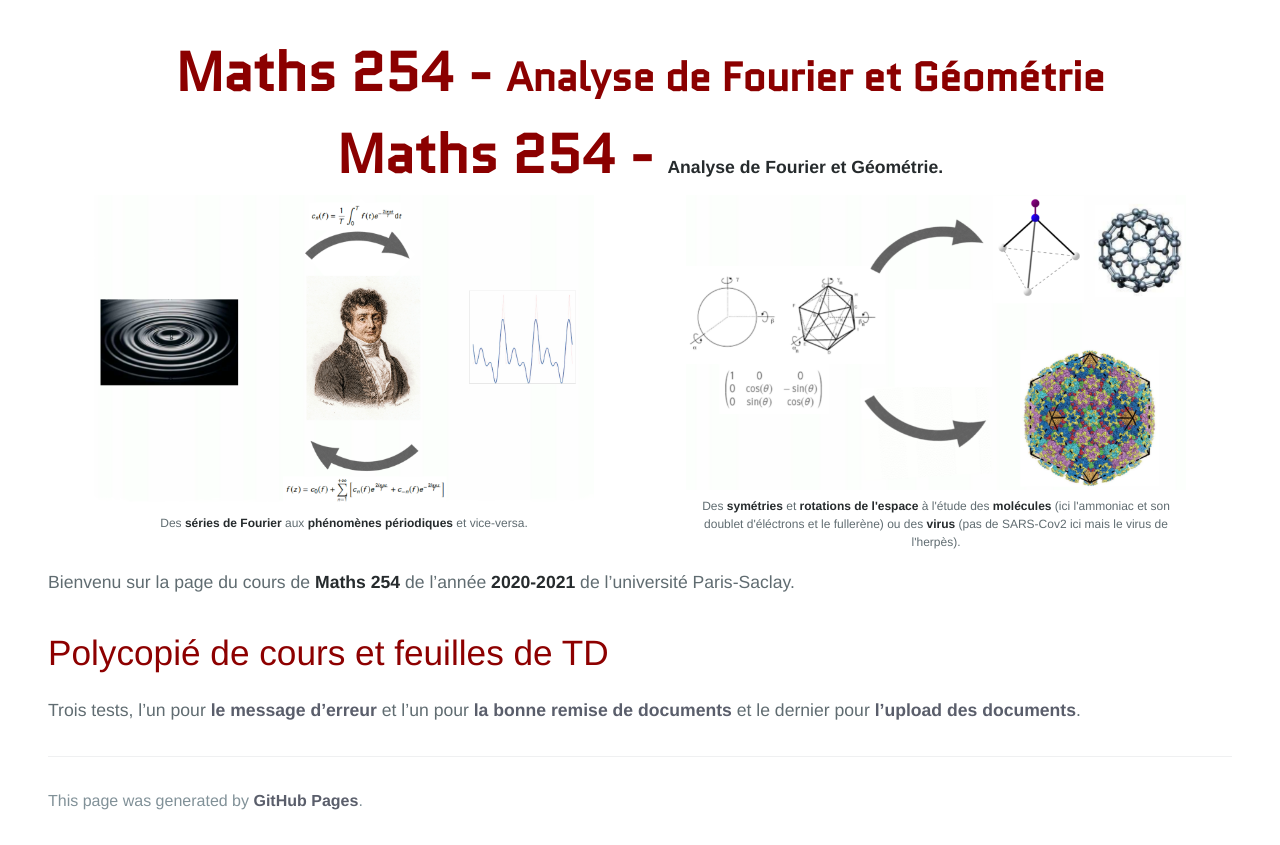
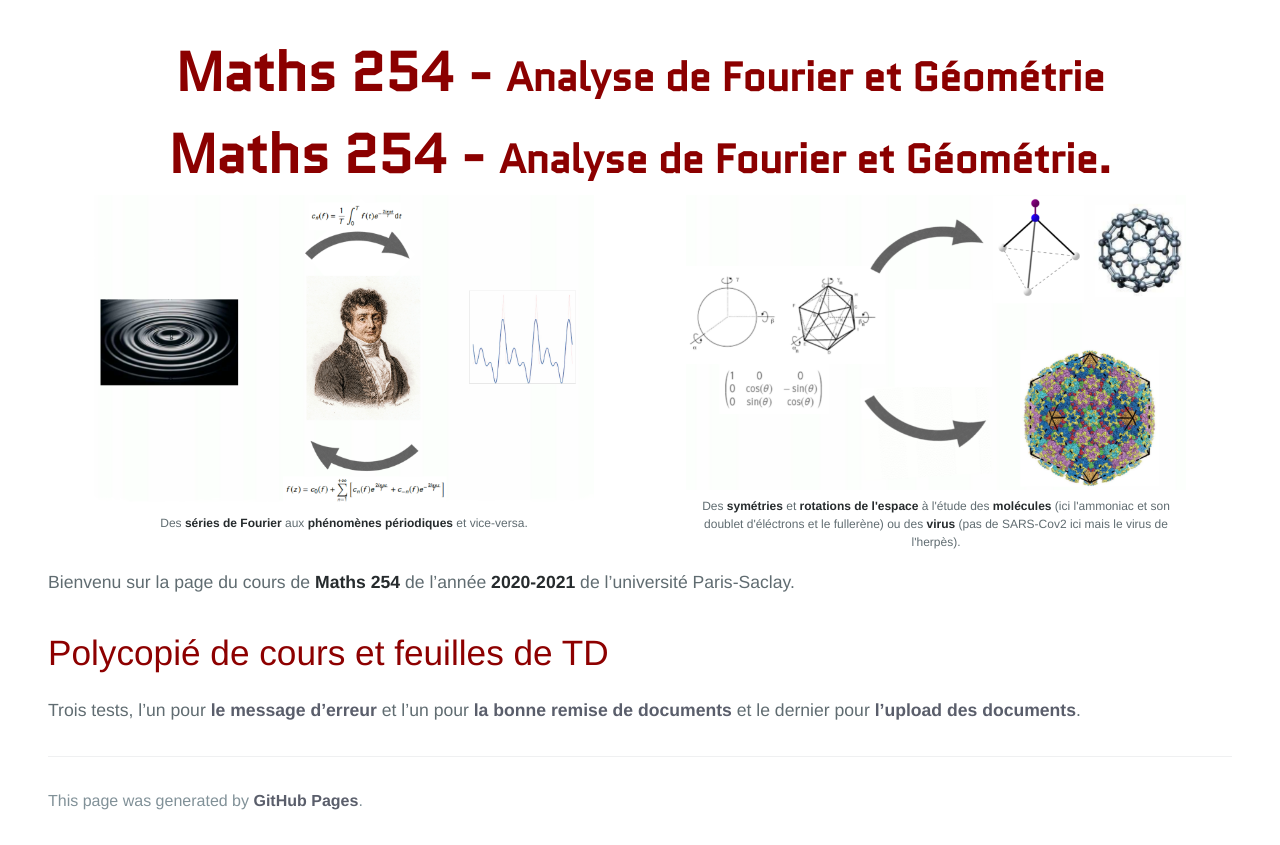
Before and after one commit to KevinDestagnol/algebre.github.io, a Jekyll site: the page built from index.md, in a window 1280 px wide. Shown: the part 260-1105 px from the top of the page. Built offline with Jekyll 4.4.1, drawn with Linux system fonts in a browser that asks for light colours; some web fonts are replaced; our own code applies the rules of GitHub Pages for plain Markdown files.

Commit message:
Update default.html

```diff
--- a/_layouts/default.html
+++ b/_layouts/default.html
@@ -32,7 +32,7 @@
       <hprime class="project-name">{{ page.title | default: site.title | default: site.github.repository_name }} - </hprime>
       <hprime2 class="project-name">{{ page.description | default: site.description | default: site.github.project_tagline }}</hprime2>
    <div class="content">
-      <hprime class="project-name">{{ page.title | default: site.title | default: site.github.repository_name }} - </hprime> <b> Analyse de Fourier et Géométrie.</b>
+      <hprime class="project-name">{{ page.title | default: site.title | default: site.github.repository_name }} - </hprime> <hh> Analyse de Fourier et Géométrie.</hh>
       </div>
       </center>
       <script>
```
